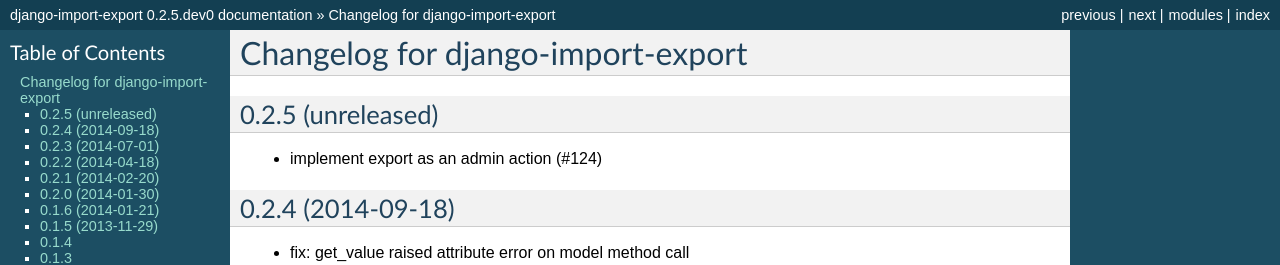
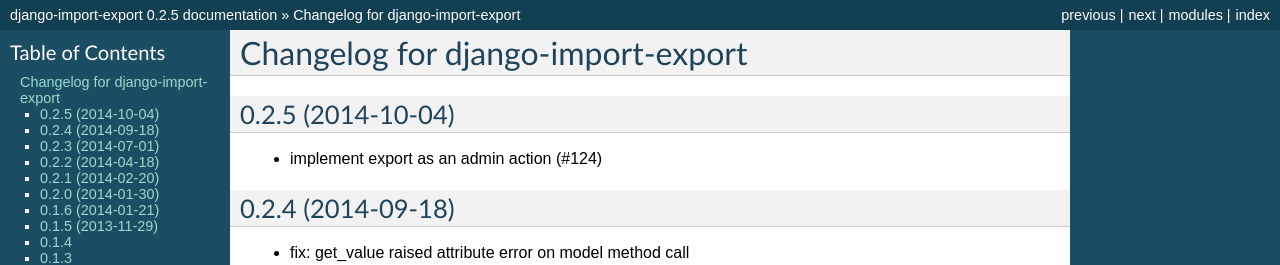
Before and after one commit to django-import-export/django-import-export, a Sphinx documentation site: the page built from docs/changelog.rst, in a window 1280 px wide and 900 px high. Shown: the top 265 px of the window. Built offline with Sphinx 7.4.7, drawn with Linux system fonts in a browser that asks for light colours; some of the changed text lies outside the part shown.

Commit message:
Preparing release 0.2.5

```diff
--- a/docs/changelog.rst
+++ b/docs/changelog.rst
@@ -1,7 +1,7 @@
 Changelog for django-import-export
 ==================================
 
-0.2.5 (unreleased)
+0.2.5 (2014-10-04)
 ------------------
 
 - implement export as an admin action (#124)
--- a/import_export/__init__.py
+++ b/import_export/__init__.py
@@ -1 +1 @@
-__version__ = '0.2.5.dev0'
+__version__ = '0.2.5'
```
